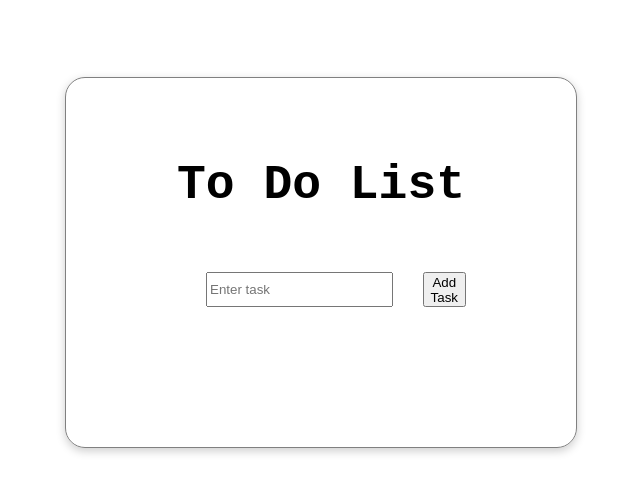
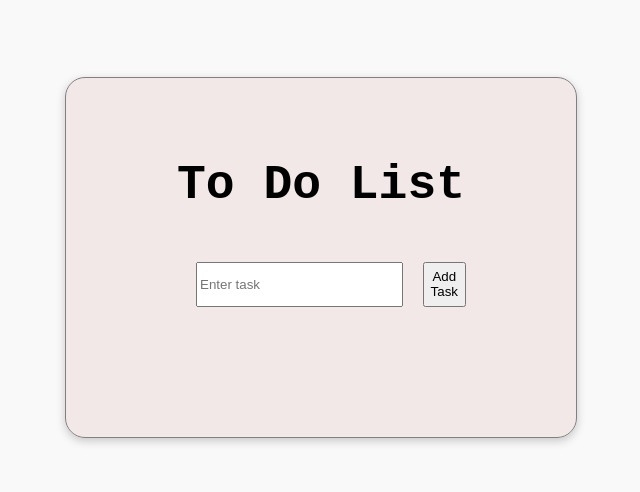
Before and after one commit to Spawn9986/to-do-list, a website: page index.html in a window 1280 px wide. Shown: the whole page, without its empty margins (319-959 px from the left). Drawn offline with Linux system fonts and the light colour scheme; no server answers; a web font is replaced by a local one.

Commit message:
adding screenshot

```diff
--- a/style.css
+++ b/style.css
@@ -19,6 +19,7 @@ body {
   margin: 0;
   font-size: 1.3rem;
   font-family: "Open Sans", sans-serif;
+  background-color: rgba(245, 245, 245, 0.6);
 }
 
 h1,
@@ -34,6 +35,7 @@ h3 {
   box-shadow: 0 3px 10px rgb(0 0 0 / 0.2);
   border-radius: 20px;
   font-family: "Oxygen Mono", monospace;
+  background-color: rgba(224, 180, 180, 0.25);
 }
 
 h1 {
@@ -54,13 +56,13 @@ form {
 
 form input {
   width: 750px;
-  height: 35px;
-  margin: 30px;
+  height: 45px;
+  margin: 20px;
 }
 
 form button {
-  height: 35px;
-  margin: 30px 0;
+  height: 45px;
+  margin: 20px 0;
 }
 
 .taskList {
```
Also changed, not shown: screenshot/to-do-list.png (added).
